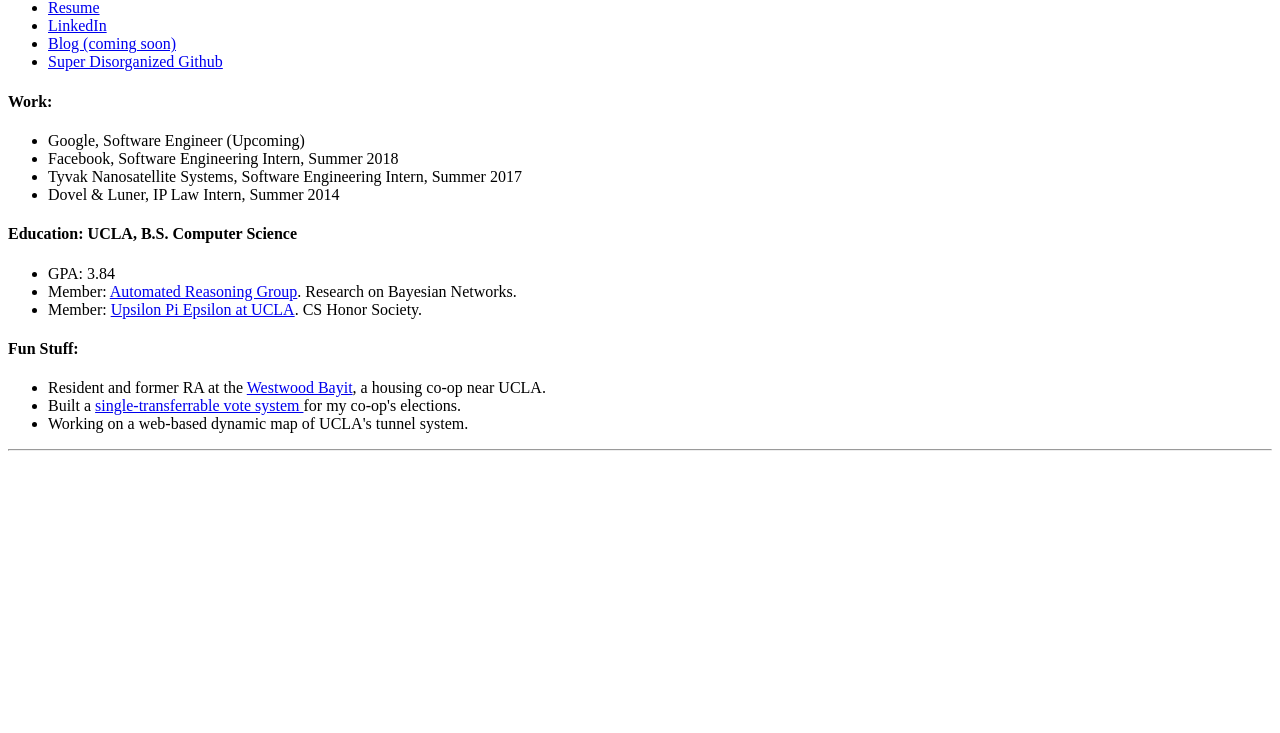
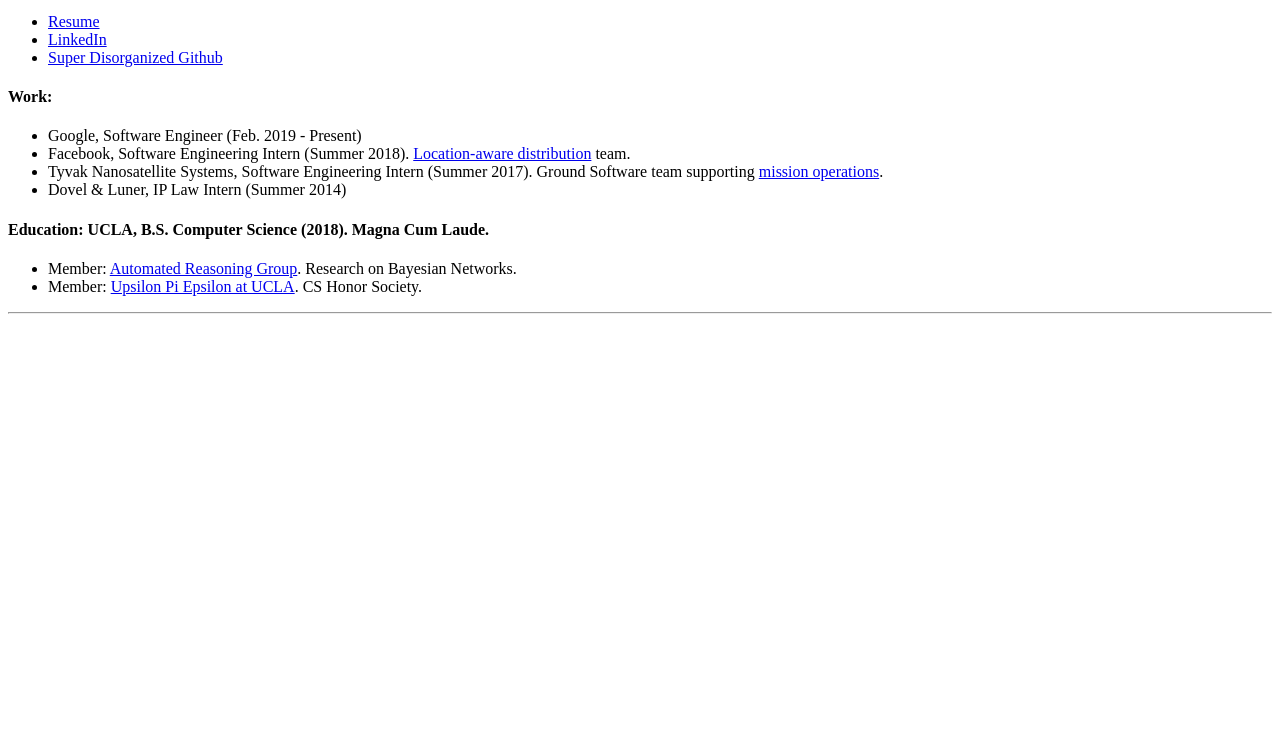
Before and after one commit to YaacovTarko/YaacovTarko, a plain HTML site: page index.html in a window 1280 px wide. Shown: the part 67-800 px from the top of the page. Drawn offline with Linux system fonts and the light colour scheme.

Commit message:
Update index.html

```diff
--- a/index.html
+++ b/index.html
@@ -1,4 +1,4 @@
-<!DOCTYPE html
+<!DOCTYPE html>
 
 <html>
 <head>
@@ -16,34 +16,25 @@
 <ul>
 <li><a href='Resume.pdf'>Resume</a></li>
 <li><a href='https://www.linkedin.com/in/yaacov-tarko/'>LinkedIn</a></li>
-<li><a href='#'>Blog (coming soon)</a></li>
 <li><a href='https://github.com/YaacovTarko'>Super Disorganized Github</a></li>
 </ul>
 
 <h4>Work:</h4>
 <ul>
-<li>Google, Software Engineer (Upcoming) </li>
-<li>Facebook, Software Engineering Intern, Summer 2018 </li>
-<li>Tyvak Nanosatellite Systems, Software Engineering Intern, Summer 2017</li>
-<li>Dovel & Luner, IP Law Intern, Summer 2014</li>
+<li> Google, Software Engineer (Feb. 2019 - Present) </li>
+<li> Facebook, Software Engineering Intern (Summer 2018).  <a href='https://engineering.fb.com/data-infrastructure/location-aware-distribution-configuring-servers-at-scale/'>Location-aware distribution</a> team.</li>
+<li>Tyvak Nanosatellite Systems, Software Engineering Intern (Summer 2017). Ground Software team supporting <a href='https://www.tyvak.com/mission-operations/'> mission operations</a>. </li>
+<li>Dovel & Luner, IP Law Intern (Summer 2014)</li>
 </ul>
 
 <div>
-<h4>Education: UCLA, B.S. Computer Science</h4>
+<h4>Education: UCLA, B.S. Computer Science (2018). Magna Cum Laude. </h4>
 <ul>
-<li>GPA: 3.84</li>
 <li>Member: <a href='http://reasoning.cs.ucla.edu/'> Automated Reasoning Group</a>. Research on Bayesian Networks.</li>
 <li>Member: <a href='https://upe.seas.ucla.edu/'>Upsilon Pi Epsilon at UCLA</a>. CS Honor Society.</li>
 </ul>
 </div>
 
-<h4>Fun Stuff:</h4>
-<ul>
-<li>Resident and former RA at the <a href='http://uclabayit.org/index.html'> Westwood Bayit</a>, a housing co-op near UCLA.</li>
-<li>Built a <a href='https://github.com/YaacovTarko/Bayit_elections'> single-transferrable vote system </a> for my co-op's elections.</li>
-<li> Working on a web-based dynamic map of UCLA's tunnel system. </li>
-</ul>
-
 <hr></hr>
 
 </body>
```
